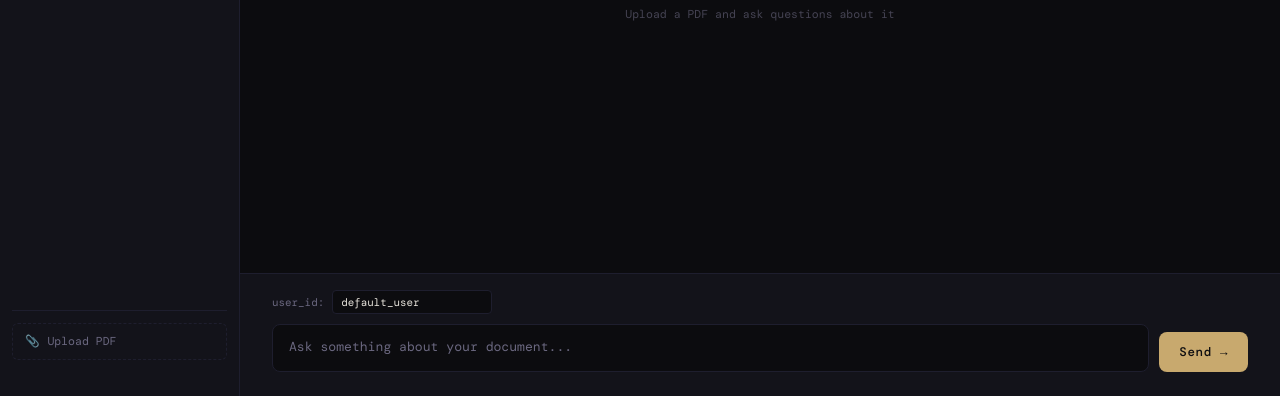
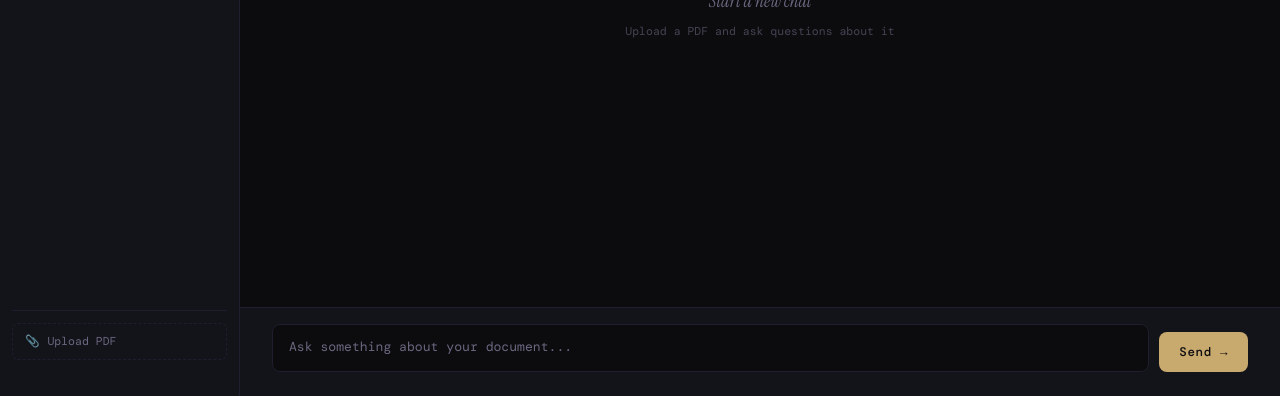
Before and after one commit to harishkesavancolan-rgb/SS_Bot, a plain HTML site: page index.html in a window 1280 px wide. Shown: the part 404-800 px from the top of the page. Drawn offline with nearby package versions, Linux system fonts and the light colour scheme; a web font is replaced by a local one.

Commit message:
index change

```diff
--- a/index.html
+++ b/index.html
@@ -363,7 +363,7 @@
       letter-spacing: 0.05em;
     }
 
-    .btn-send:hover   { background: #d4b87a; }
+    .btn-send:hover    { background: #d4b87a; }
     .btn-send:disabled {
       opacity : 0.4;
       cursor  : not-allowed;
@@ -422,28 +422,6 @@
       0%, 60%, 100% { transform: translateY(0);    }
       30%            { transform: translateY(-6px); }
     }
-
-    /* ── User ID input ── */
-    .user-id-bar {
-      display    : flex;
-      align-items: center;
-      gap        : 8px;
-      font-size  : 0.68rem;
-      color      : var(--text-dim);
-      margin-bottom: 10px;
-    }
-
-    #user-id-input {
-      background   : var(--bg);
-      border       : 1px solid var(--border);
-      border-radius: 4px;
-      padding      : 4px 8px;
-      color        : var(--text);
-      font-family  : 'DM Mono', monospace;
-      font-size    : 0.68rem;
-      outline      : none;
-      width        : 160px;
-    }
   </style>
 </head>
 <body>
@@ -487,10 +465,6 @@
     </div>
 
     <div class="input-area">
-      <div class="user-id-bar">
-        user_id:
-        <input type="text" id="user-id-input" value="default_user" placeholder="your user id" />
-      </div>
       <div class="input-row">
         <textarea
           id="question-input"
@@ -524,9 +498,16 @@
   let currentSessionId = null;
   let sessions         = [];
 
-  // ── Get user ID ──────────────────────────────────────────
+  // ── Auto user ID — persists for the browser tab session ─
+  // Generates once per tab, reused across refreshes of that tab.
+  // A new tab always gets a new user ID.
   function getUserId() {
-    return document.getElementById("user-id-input").value.trim() || "default_user";
+    let uid = sessionStorage.getItem("rag_user_id");
+    if (!uid) {
+      uid = "user_" + Math.random().toString(36).slice(2, 10);
+      sessionStorage.setItem("rag_user_id", uid);
+    }
+    return uid;
   }
 
   // ── New session ──────────────────────────────────────────
@@ -681,21 +662,26 @@
 
   // ── Upload PDF ───────────────────────────────────────────
   async function uploadPdf(event) {
-    const file   = event.target.files[0];
+    const file = event.target.files[0];
     if (!file) return;
 
     const status = document.getElementById("upload-status");
     status.textContent = "⏳ Uploading...";
     status.className   = "upload-status";
 
+    // Ensure a session exists before uploading — upload is tied to a session
+    // so documents are isolated per chat
+    if (!currentSessionId) await newSession();
+
     const formData = new FormData();
     formData.append("file", file);
 
     try {
-      const res  = await fetch(`${API}/upload?user_id=${getUserId()}`, {
-        method: "POST",
-        body  : formData,
-      });
+      // Pass both user_id and session_id — backend stores as user_id/session_id/file.pdf
+      const res  = await fetch(
+        `${API}/upload?user_id=${getUserId()}&session_id=${currentSessionId}`,
+        { method: "POST", body: formData }
+      );
       const data = await res.json();
 
       if (res.ok) {
```
